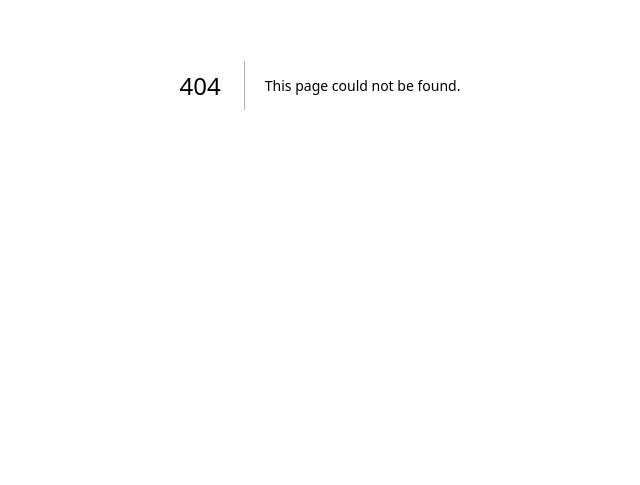
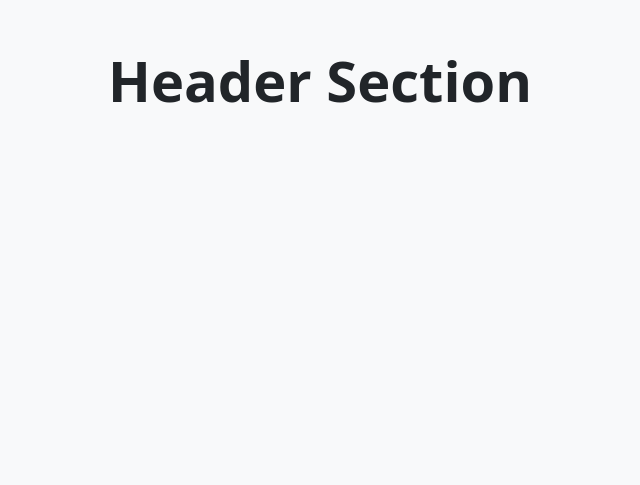
Before and after one commit to indrajithc/gsap-scroll-jump, a Next.js app: page / in a window 1280 px wide. Before the commit this address had no page. Shown: the part 315-800 px from the top of the page, without its empty margins (320-960 px from the left). Built offline with nearby package versions, Linux system fonts and the light colour scheme.

Commit message:
refactor: basic home page v1

```diff
--- /dev/null
+++ b/src/app/page.tsx
@@ -0,0 +1,69 @@
+"use client";
+
+import { useEffect, useLayoutEffect, useRef } from "react";
+import { gsap } from "gsap";
+import { ScrollTrigger } from "gsap/ScrollTrigger";
+
+gsap.registerPlugin(ScrollTrigger);
+
+const sections = [
+  "Welcome to Our Website",
+  "Discover Our Features",
+  "Learn More About Us",
+  "Get in Touch Today"
+];
+
+export default function Page() {
+  const containerRef = useRef(null);
+  const rightPanelRef = useRef(null);
+
+  useLayoutEffect(() => {
+    const tl = gsap.timeline({
+      scrollTrigger: {
+        trigger: rightPanelRef.current,
+    start: "top top",
+        end: "bottom bottom",
+        scrub: 1,
+        pin: true,
+
+      }
+    });
+
+    sections.forEach((_, i) => {
+      tl.to(rightPanelRef.current, {
+        y: `-${i * 100}vh`,
+        duration: 1,
+      });
+    });
+  }, []);
+
+  return (
+    <div>
+
+      <div className="d-flex align-items-center justify-content-center vh-100 bg-light">
+        <h1 className="display-4 fw-bold">Header Section</h1>
+      </div>
+      <div className="d-flex align-items-center justify-content-center vh-100 bg-secondary text-white">
+        <h1 className="display-4 fw-bold">Banner Section</h1>
+      </div>
+      <div className="vh-100 d-flex align-items-center justify-content-center bg-white position-relative overflow-hidden">
+        <div className="w-50 d-flex align-items-center justify-content-center fs-3 fw-bold">
+          Static Left Panel
+        </div>
+    <div ref={containerRef} className="position-relative d-flex flex-column" style={{ height: "400vh" }}>
+        <div ref={rightPanelRef} className="w-50 position-absolute top-0 end-0 h-100 overflow-hidden">
+          {sections.map((text, i) => (
+            <div key={i} className="vh-100 d-flex align-items-center justify-content-center fs-2 fw-semibold">
+              {text}
+            </div>
+          ))}
+        </div>
+      </div>
+    </div>
+      <div className="d-flex align-items-center justify-content-center vh-100 bg-light">
+        <h1 className="display-4 fw-bold">Footer Section</h1>
+      </div>
+      </div>
+
+  );
+}
```
